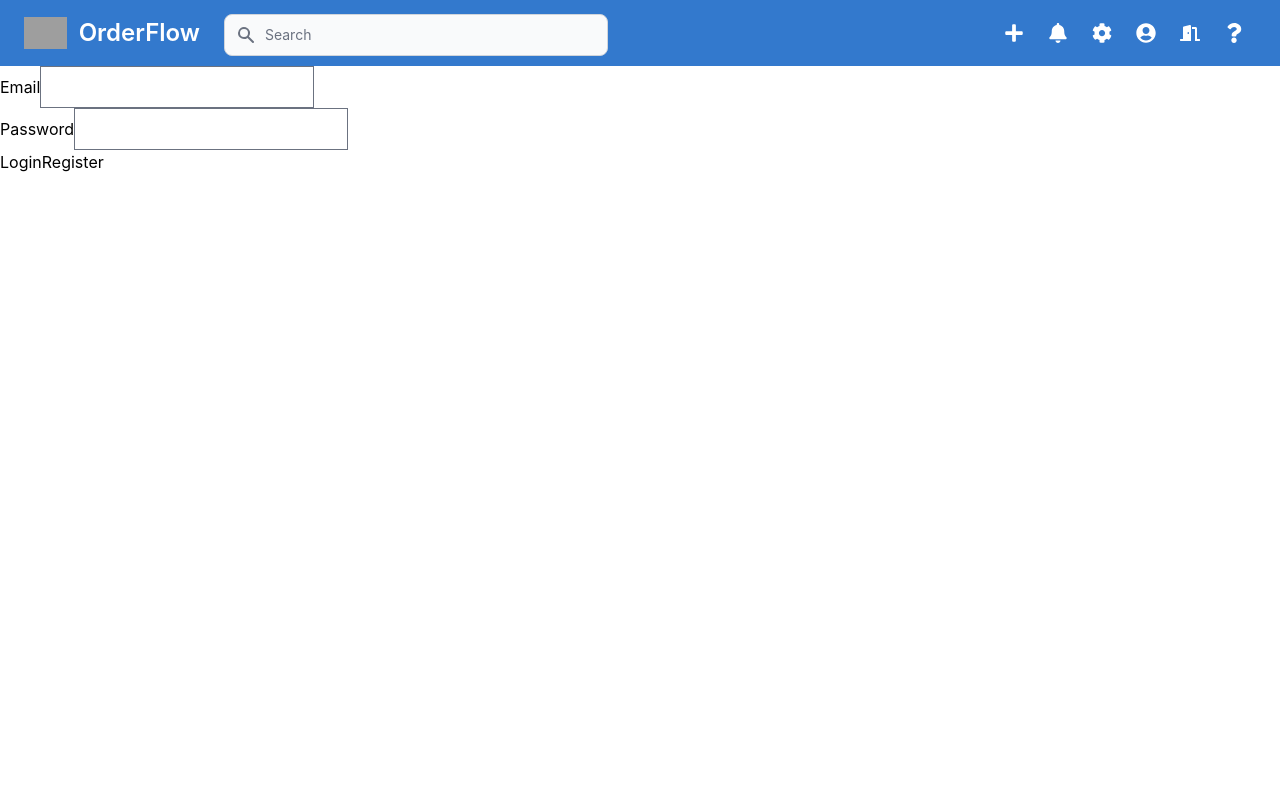
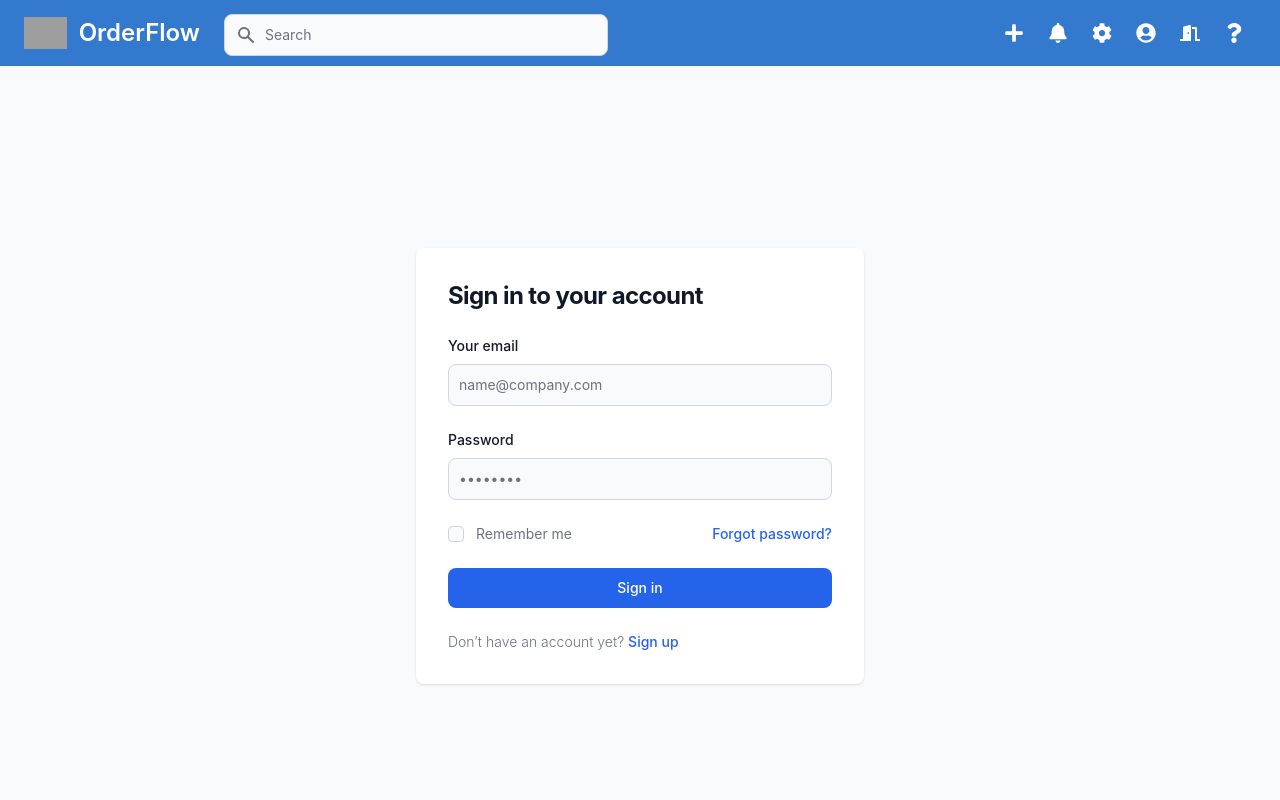
Before and after one commit to jcho-project/orderflow, a React (Create React App) app: page / in a window 1280 px wide. Shown: the top 800 px of the page. Built offline with nearby package versions, Linux system fonts and the light colour scheme; grey boxes are pictures that could not be loaded.

Commit message:
add initial SignIn template // require cleanup and customization of template

```diff
--- a/src/App.js
+++ b/src/App.js
@@ -1,11 +1,13 @@
 import { Route, Routes } from 'react-router-dom';
+import { OrderProvider } from './context/OrderContext';
 import Navbar from './components/layout/Navbar';
 import Home from './pages/Home';
 import About from './pages/About';
 import CreateForm from './components/orders/CreateForm';
 import EditForm from './components/orders/EditForm';
 import SignUp from './pages/SignUp';
-import { OrderProvider } from './context/OrderContext';
+import ForgotPassword from './pages/ForgotPassword';
+import Profile from './pages/Profile';
 import './index.css';
 
 function App() {
@@ -18,6 +20,8 @@ function App() {
         <Route exact path="/edit" element={<EditForm />} />
         <Route exact path="/about" element={<About />} />
         <Route exact path="/register" element={<SignUp />} />
+        <Route exact path="/profile" element={<Profile />} />
+        <Route exact path="/forgotpassword" element={<ForgotPassword />} />
       </Routes>
     </OrderProvider>
   );
--- a/src/pages/SignIn.jsx
+++ b/src/pages/SignIn.jsx
@@ -45,6 +45,44 @@ function Login() {
 
   return (
     <form onSubmit={handleLogin}>
+
+      <section className="bg-gray-50 dark:bg-gray-900">
+      <div className="flex flex-col items-center justify-center px-6 py-8 mx-auto md:h-screen lg:py-0">
+          <div className="w-full bg-white rounded-lg shadow dark:border md:mt-0 sm:max-w-md xl:p-0 dark:bg-gray-800 dark:border-gray-700">
+              <div className="p-6 space-y-4 md:space-y-6 sm:p-8">
+                  <h1 className="text-xl font-bold leading-tight tracking-tight text-gray-900 md:text-2xl dark:text-white">
+                      Sign in to your account
+                  </h1>
+                  <form className="space-y-4 md:space-y-6" action="#">
+                      <div>
+                          <label htmlFor="email" className="block mb-2 text-sm font-medium text-gray-900 dark:text-white">Your email</label>
+                          <input type="email" name="email" id="email" className="bg-gray-50 border border-gray-300 text-gray-900 sm:text-sm rounded-lg focus:ring-primary-600 focus:border-primary-600 block w-full p-2.5 dark:bg-gray-700 dark:border-gray-600 dark:placeholder-gray-400 dark:text-white dark:focus:ring-blue-500 dark:focus:border-blue-500" placeholder="name@company.com" required="" />
+                      </div>
+                      <div>
+                          <label htmlFor="password" className="block mb-2 text-sm font-medium text-gray-900 dark:text-white">Password</label>
+                          <input type="password" name="password" id="password" placeholder="••••••••" className="bg-gray-50 border border-gray-300 text-gray-900 sm:text-sm rounded-lg focus:ring-primary-600 focus:border-primary-600 block w-full p-2.5 dark:bg-gray-700 dark:border-gray-600 dark:placeholder-gray-400 dark:text-white dark:focus:ring-blue-500 dark:focus:border-blue-500" required="" />
+                      </div>
+                      <div className="flex items-center justify-between">
+                          <div className="flex items-start">
+                              <div className="flex items-center h-5">
+                                <input id="remember" aria-describedby="remember" type="checkbox" className="w-4 h-4 border border-gray-300 rounded bg-gray-50 focus:ring-3 focus:ring-primary-300 dark:bg-gray-700 dark:border-gray-600 dark:focus:ring-primary-600 dark:ring-offset-gray-800" required="" />
+                              </div>
+                              <div className="ml-3 text-sm">
+                                <label htmlFor="remember" className="text-gray-500 dark:text-gray-300">Remember me</label>
+                              </div>
+                          </div>
+                          <a href="#" className="text-sm font-medium text-primary-600 hover:underline dark:text-primary-500">Forgot password?</a>
+                      </div>
+                      <button type="submit" className="w-full text-white bg-primary-600 hover:bg-primary-700 focus:ring-4 focus:outline-none focus:ring-primary-300 font-medium rounded-lg text-sm px-5 py-2.5 text-center dark:bg-primary-600 dark:hover:bg-primary-700 dark:focus:ring-primary-800">Sign in</button>
+                      <p className="text-sm font-light text-gray-500 dark:text-gray-400">
+                          Don’t have an account yet? <a href="#" className="font-medium text-primary-600 hover:underline dark:text-primary-500">Sign up</a>
+                      </p>
+                  </form>
+              </div>
+          </div>
+      </div>
+    </section>
+
       <div className="input-container">
         {renderErrorMessage('nouser')}
         <label>Email</label>
```
